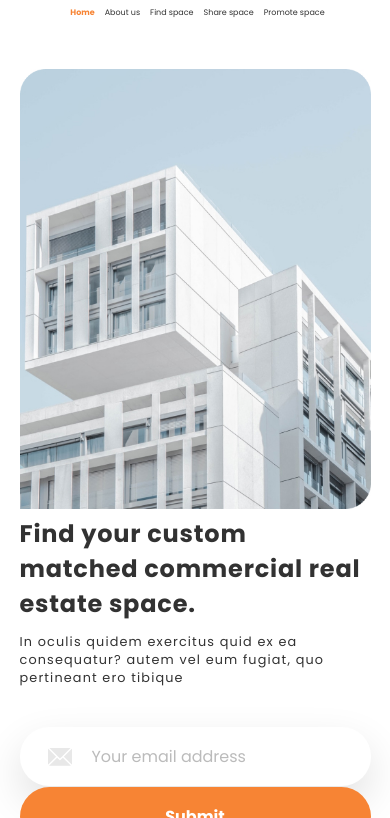
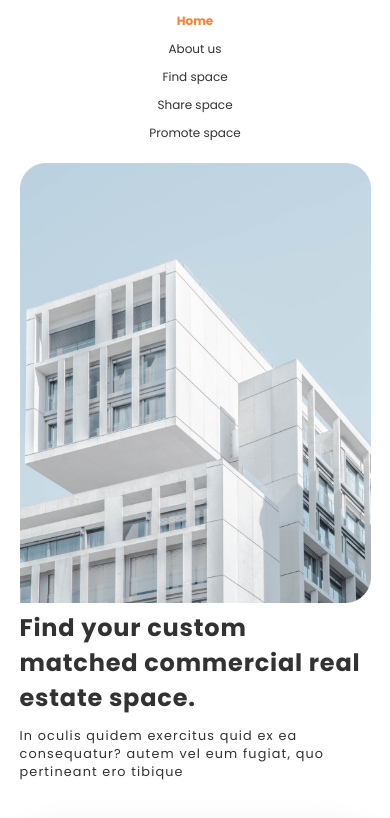
Before and after one commit to rom4ik447/CutSp, a plain HTML site: page index.html in a window 390 px wide. Shown: the part 85-903 px from the top of the page. Drawn offline with Linux system fonts and the light colour scheme.

Commit message:
edit header and logo-container

```diff
--- a/scss/style.scss
+++ b/scss/style.scss
@@ -28,6 +28,7 @@ body {
 
     @media (max-width: 768px) {
         flex-direction: column;
+        margin-bottom: 0;
     }
 
     img {
@@ -40,6 +41,10 @@ body {
 
         @media (max-width: 768px) {
             padding-left: 0;
+            width: 100%;
+            flex-direction: column;
+            justify-content: center;
+            align-items: center;
         }
     }
 
@@ -51,14 +56,14 @@ body {
             margin: 0 12px;
         }
 
-        @media (max-width: 600px) {
-            font-size: 10px;
-            margin: 0 7px;
+        @media (max-width: 768px) {
+            font-size: 14px;
+            margin: 7px 0;
         }
 
         @media (max-width: 400px) {
-            font-size: 8px;
-            margin: 0 5px;
+            font-size: 12px;
+            margin: 5px 0;
         }
 
         &:last-of-type {
@@ -227,6 +232,9 @@ img {
 
     @media (max-width: 768px) {
         width: 100%;
+        flex-wrap: wrap;
+        justify-content: center;
+        margin-right: 0;
     }
 
     img {
@@ -237,8 +245,9 @@ img {
         }
 
         @media (max-width: 768px) {
-            width: 85%;
+            // width: 85%;
             margin-bottom: 5%;
+            margin-top: 5%;
         }
     }
 }
```
Also changed, not shown: css/style.min.css, 1 other file.
